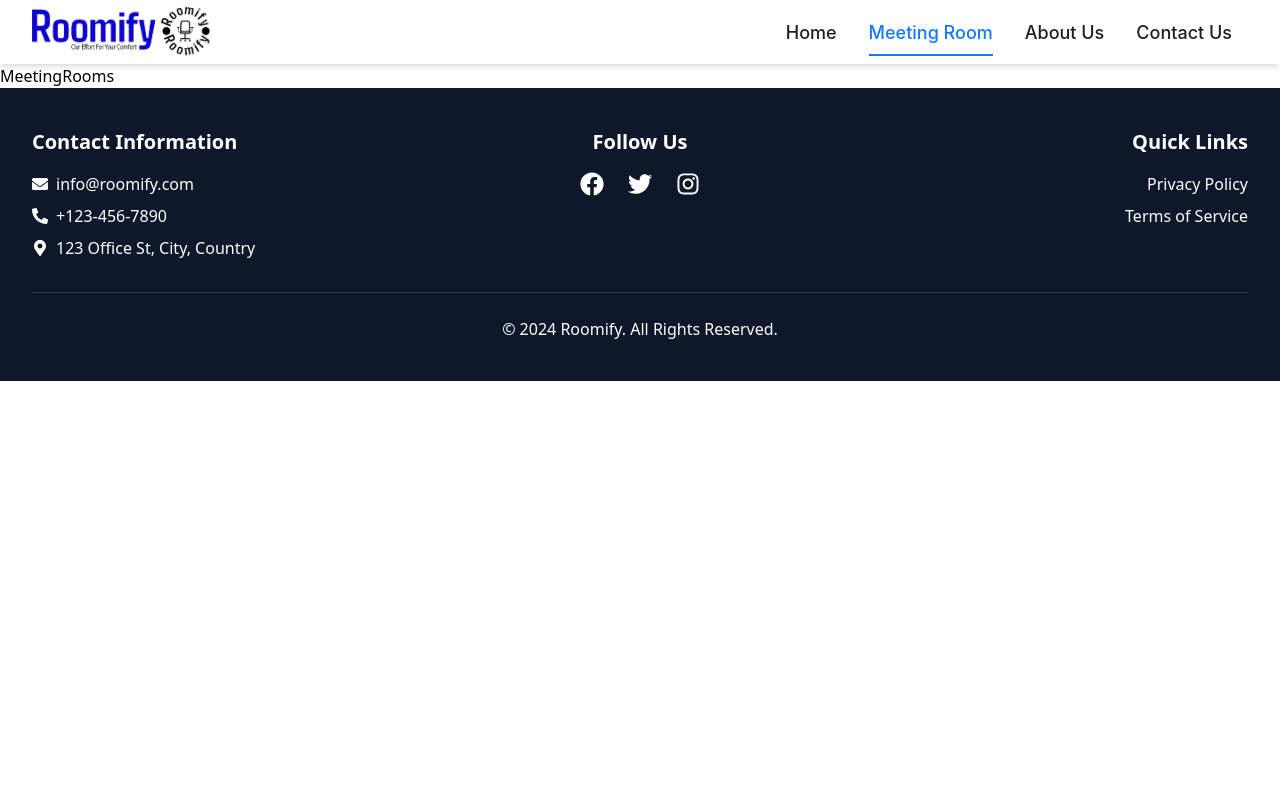
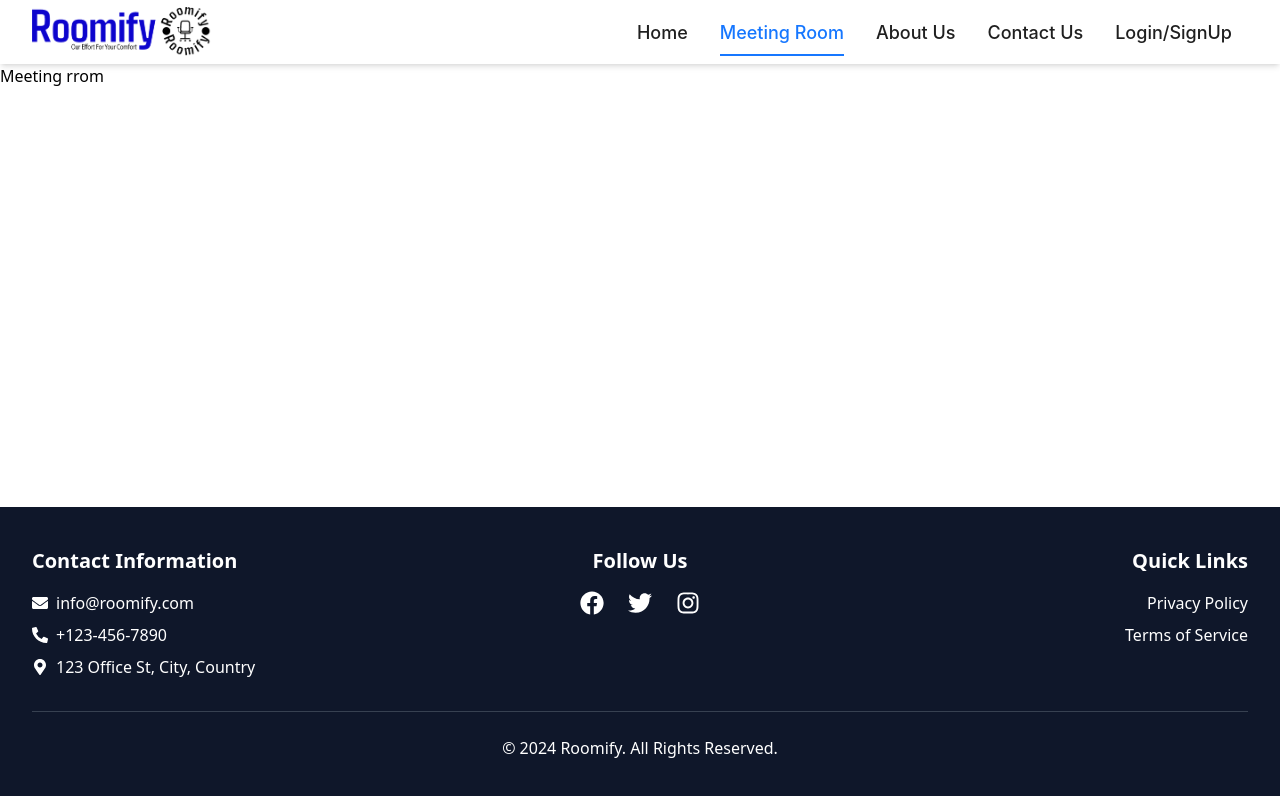
Before and after one commit to sumonpaul55/meeting-room-booking-client, a React (Vite) app: page / in a window 1280 px wide. Both pictures are taken after a click on the item "Meeting Room". Shown: the top 796 px of the page. Built offline with nearby package versions, Linux system fonts and the light colour scheme.

Commit message:
login page and create navbar and added to router wich is render without menu

```diff
--- a/src/components/common/Section.tsx
+++ b/src/components/common/Section.tsx
@@ -6,7 +6,7 @@ import { ReactNode } from "react"
 const Section = (props: { children: ReactNode, className?: string }) => {
     const { children, className } = props
     return (
-        <section className={`${className ? className : null} min-h-screen`}>
+        <section className={`${className ? className : null}`}>
             <div className="container mx-auto">
                 {children}
             </div>
--- a/src/pages/CommonPages/Error.tsx
+++ b/src/pages/CommonPages/Error.tsx
@@ -1,11 +1,12 @@
 
 import { useNavigate } from "react-router-dom";
+import Section from "../../components/common/Section";
 
 const ErrorPage = () => {
     const navigate = useNavigate();
-
     return (
-        <div className="flex items-center justify-center h-screen bg-gray-100">
+        <Section className="bg-gray-100">
+            <div className="flex items-center justify-center h-screen">
                 <div className="text-center">
                     <h1 className="text-6xl font-bold text-red-600">404</h1>
                     <p className="text-2xl mt-4">Oops! The page you're looking for doesn't exist.</p>
@@ -26,6 +27,7 @@ const ErrorPage = () => {
                     </div>
                 </div>
             </div>
+        </Section>
     );
 };
 
--- /dev/null
+++ b/src/pages/CommonPages/Login.tsx
@@ -0,0 +1,9 @@
+
+
+const Login = () => {
+    return (
+        <div>Login</div>
+    )
+}
+
+export default Login
--- a/src/pages/CommonPages/Navbar.tsx
+++ b/src/pages/CommonPages/Navbar.tsx
@@ -1,5 +1,5 @@
 import { useState } from "react";
-import { Link } from "react-router-dom";
+import { Link, NavLink } from "react-router-dom";
 import { Menu, Button, Drawer, MenuProps } from "antd";
 import { MenuOutlined } from "@ant-design/icons";
 import logo from "../../assets/logo.png"
@@ -20,7 +20,7 @@ const Navbar = () => {
     };
 
     const items: MenuItem[] = navbarGenerator(userPath)
-
+    items.push({ key: "login", label: <NavLink to="/login">Login/SignUp</NavLink> })
     return (
         <nav className="bg-white shadow-md">
             <div className="max-w-7xl mx-auto px-4 sm:px-6 lg:px-8">
--- a/src/pages/home/Home.tsx
+++ b/src/pages/home/Home.tsx
@@ -1,9 +1,12 @@
+import Section from "../../components/common/Section"
 
 const Home = () => {
     return (
-        <div>
-            Home
-        </div>
+        <Section className="min-h-[calc(100vh-357px)]">
+            <div>
+                Home
+            </div>
+        </Section>
     )
 }
 
--- a/src/pages/meetingRooms/MeetingRooms.tsx
+++ b/src/pages/meetingRooms/MeetingRooms.tsx
@@ -1,8 +1,16 @@
+import Section from "../../components/common/Section"
 
 
 const MeetingRooms = () => {
     return (
-        <div>MeetingRooms</div>
+        <>
+            <Section className="min-h-[calc(100vh-357px)]">
+                <div>Meeting rrom</div>
+            </Section>
+            {/* <Section>
+                <div>Meeting rrom</div>
+            </Section > */}
+        </>
     )
 }
 
--- a/src/routes/router.tsx
+++ b/src/routes/router.tsx
@@ -4,6 +4,7 @@ import DashBoard from "../layOuts/DashBoard";
 import MainLayout from "../layOuts/MainLayout";
 import { generateRoute } from "../utils/generateChildRoute";
 import { userPath } from "../utils/userPaths";
+import Login from "../pages/CommonPages/Login";
 
 
 const router = createBrowserRouter([
@@ -12,6 +13,10 @@ const router = createBrowserRouter([
         element: <MainLayout />,
         errorElement: <ErrorPage />,
         children: generateRoute(userPath)
+    },
+    {
+        path: "/login",
+        element: <Login />
     },
     // dashboard paths
     {
--- a/src/utils/userPaths.tsx
+++ b/src/utils/userPaths.tsx
@@ -24,4 +24,5 @@ export const userPath = [
     path: "contact-us",
     element: <ContactUs />,
   },
+
 ];
```
Lines whose indentation alone changed are shown as unchanged.
